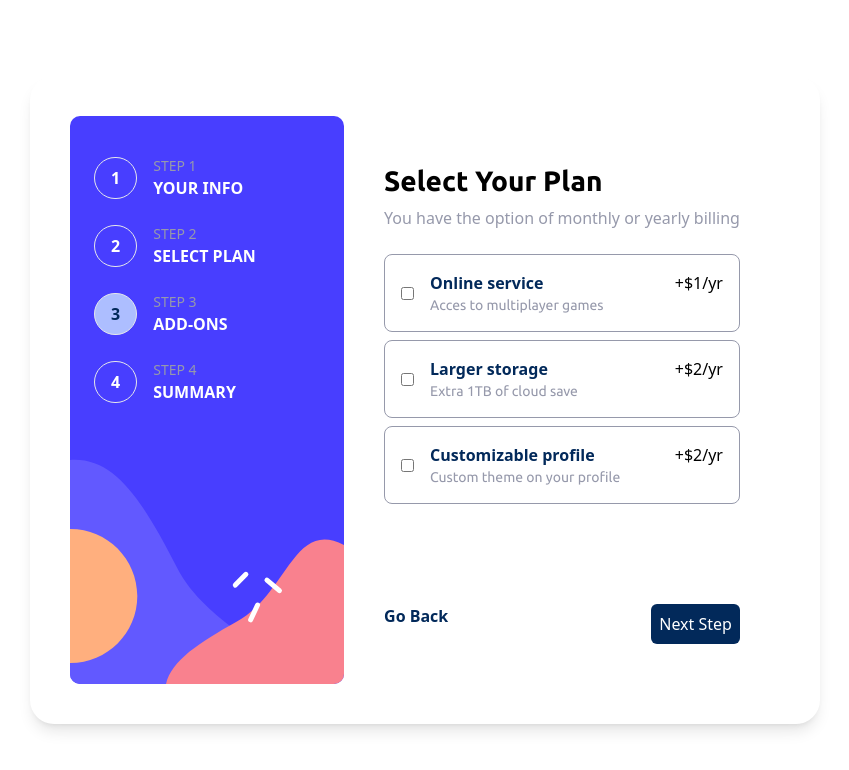
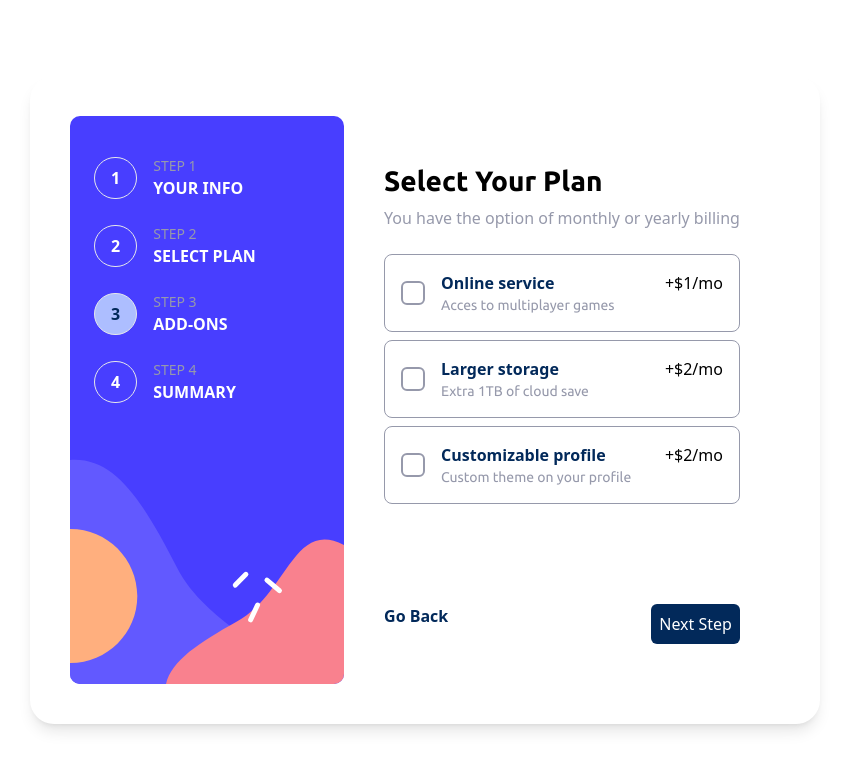
Before and after one commit to Nasifuad/MuiltipageForm, a React (Vite) app: page /step3 in a window 1280 px wide. Shown: the top 770 px of the page, without its empty margins (215-1064 px from the left). Built offline with nearby package versions, Linux system fonts and the light colour scheme.

Commit message:
Step 3 Added

```diff
--- a/src/contants/constants.js
+++ b/src/contants/constants.js
@@ -33,19 +33,22 @@ export const addOns = [
     id: 1,
     value: "Online service",
     desc: "Acces to multiplayer games",
-    price: 1,
+    priceMonth: "+$1/mo",
+    priceYear: "+$10/yr",
   },
   {
     id: 2,
     value: "Larger storage",
     desc: "Extra 1TB of cloud save",
-    price: 2,
+    priceMonth: "+$2/mo",
+    priceYear: "+$20/yr",
   },
   {
     id: 3,
     value: "Customizable profile",
     desc: "Custom theme on your profile",
-    price: 2,
+    priceMonth: "+$2/mo",
+    priceYear: "+$20/yr",
   },
 ];
 export const steps = [
--- a/src/reducer/FormSlice.js
+++ b/src/reducer/FormSlice.js
@@ -1,5 +1,9 @@
 import { createSlice } from "@reduxjs/toolkit";
-const initialState = {};
+const initialState = {
+  formData: {},
+  plan: null,
+  addOns: [],
+};
 
 const FormSlice = createSlice({
   name: "form",
--- a/src/sections/Step2.jsx
+++ b/src/sections/Step2.jsx
@@ -18,7 +18,13 @@ export default function Step2() {
     dispatch(
       sumbitForm({
         key: "plan",
-        value: toggle ? "yearly" : "monthly",
+        value: {
+          plan: selectPlan.find((plan) => plan.id === slected).title,
+          price: toggle
+            ? selectPlan.find((plan) => plan.id === slected).priceYear
+            : selectPlan.find((plan) => plan.id === slected).priceMonth,
+          billing: toggle ? "yearly" : "monthly",
+        },
       })
     );
     navigate("/step3");
--- a/src/sections/Step3.jsx
+++ b/src/sections/Step3.jsx
@@ -1,13 +1,35 @@
 // import { useState } from "react";
 import { addOns } from "../contants/constants";
 import { useNavigate } from "react-router-dom";
+import { useSelector, useDispatch } from "react-redux";
+import { sumbitForm } from "../reducer/FormSlice";
+import { useState } from "react";
+
+// console.log("This is in the step3 ", storeData);
+
 export default function Step3() {
+  const dispatch = useDispatch();
+  const [selected, setSlected] = useState([]);
+  const sliceData = useSelector((state) => state);
+  const billing = sliceData.plan?.billing;
+  console.log("From step 3", sliceData, billing);
   const navigate = useNavigate();
   const handleNext = (e) => {
     e.preventDefault();
-    console.log("text");
-    navigate("/step3");
+    dispatch(sumbitForm({ key: "addOns", value: selected }));
+    navigate("/step4");
   };
+
+  const handleChange = (e) => {
+    const { value, checked } = e.target;
+    const id = Number(value); // Ensure value is a number
+    setSlected((prevSelected) =>
+      checked
+        ? [...prevSelected, id]
+        : prevSelected.filter((item) => item !== id)
+    );
+  };
+
   return (
     <>
       <div className=" p-10 flex flex-col ">
@@ -20,19 +42,50 @@ export default function Step3() {
             {addOns.map((add) => {
               return (
                 <div
-                  className="flex justify-between border-Cool-gray border p-4 rounded-lg"
+                  className={`flex justify-between ${
+                    selected.includes(add.id)
+                      ? "border-2 border-blue-800"
+                      : "border border-Cool-gray"
+                  } p-4 rounded-lg`}
                   key={add.id}
                 >
-                  <div className="flex gap-4 justify-center items-center">
-                    <input type="checkbox" />
+                  <label className="flex gap-4 items-center cursor-pointer">
+                    <input
+                      type="checkbox"
+                      onChange={(e) => handleChange(e)}
+                      value={add.id}
+                      className="peer hidden"
+                    />
+                    <span
+                      className="w-6 h-6 border-2 border-Cool-gray rounded-md flex justify-center items-center
+                               peer-checked:bg-blue-500 peer-checked:border-none"
+                    >
+                      {/* Optional checkmark icon */}
+                      {selected.includes(add.id) && (
+                        <svg
+                          xmlns="http://www.w3.org/2000/svg"
+                          className="h-4 w-4 text-white"
+                          fill="none"
+                          viewBox="0 0 24 24"
+                          stroke="currentColor"
+                        >
+                          <path
+                            strokeLinecap="round"
+                            strokeLinejoin="round"
+                            strokeWidth="2"
+                            d="M5 13l4 4L19 7"
+                          />
+                        </svg>
+                      )}
+                    </span>
                     <div>
                       <p className="font-bold text-Marine-blue">{add.value}</p>
                       <p className="font-ubuntu text-sm text-Cool-gray">
                         {add.desc}
                       </p>
                     </div>
-                  </div>
-                  <p>+${add.price}/yr</p>
+                  </label>
+                  <p>{billing === "yearly" ? add.priceYear : add.priceMonth}</p>
                 </div>
               );
             })}
```
